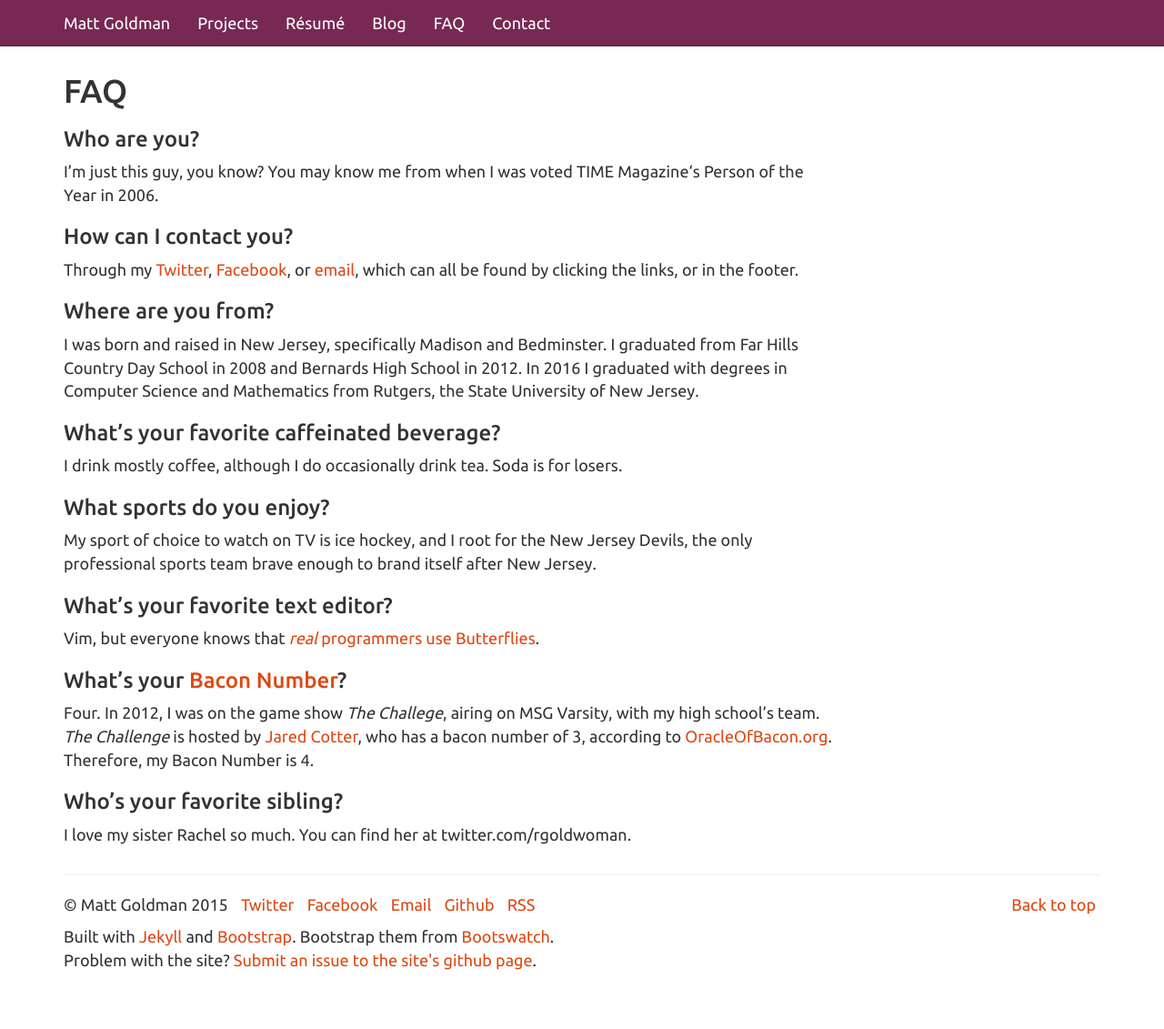
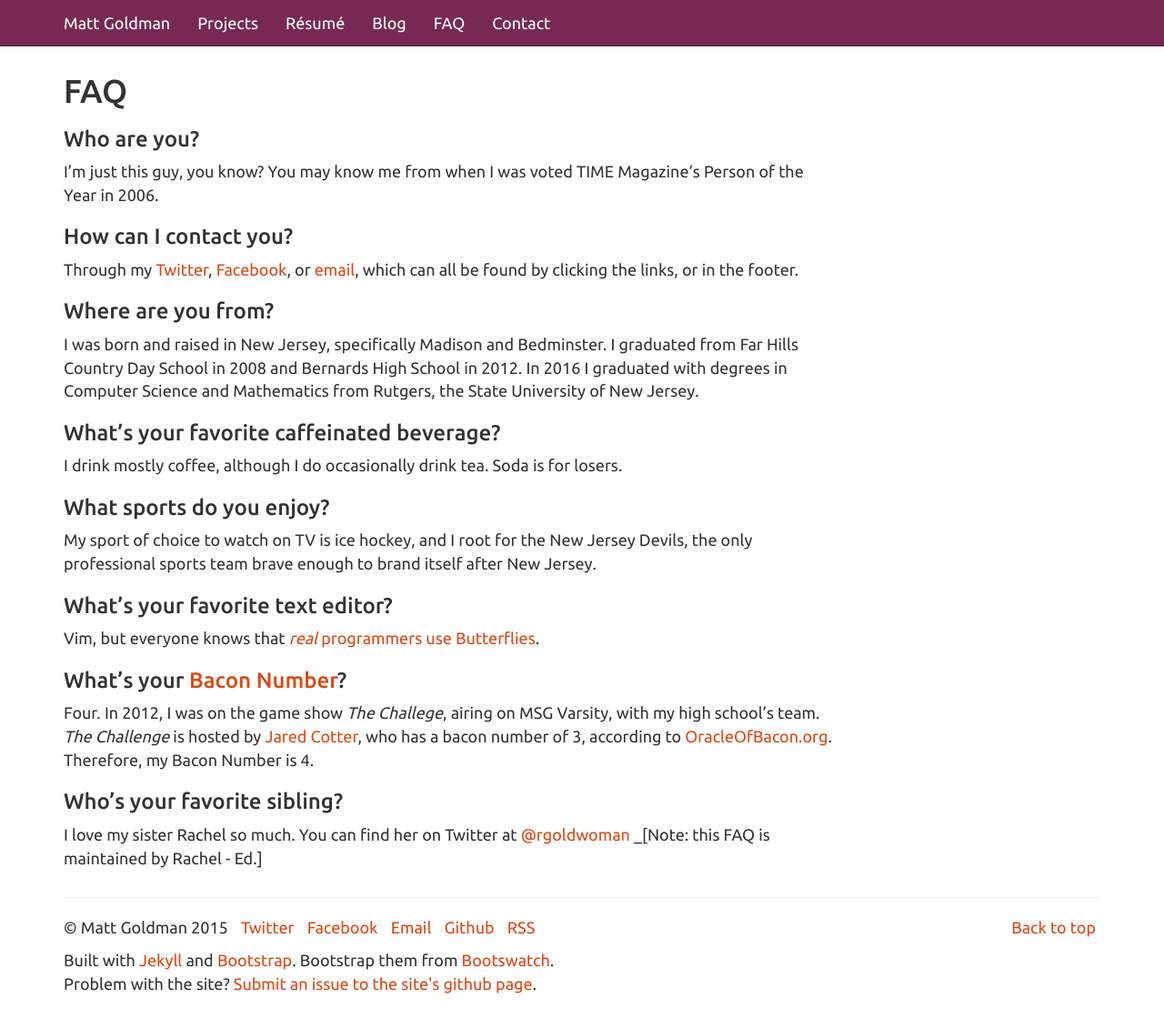
Before and after one commit to robotmlg/mattgoldman.us, a Jekyll site: the page built from faq.md, in a window 1280 px wide and 1134 px high. Shown: the top 1131 px of the window at 91% size. Built offline with Jekyll 4.4.1, drawn with Linux system fonts in a browser that asks for light colours.

Commit message:
add ed. note

```diff
--- a/faq.md
+++ b/faq.md
@@ -28,4 +28,4 @@ Four.  In 2012, I was on the game show *The Challege*, airing on MSG Varsity, wi
 
 ### Who's your favorite sibling?
 
-I love my sister Rachel so much. You can find her at twitter.com/rgoldwoman.
+I love my sister Rachel so much. You can find her on Twitter at [@rgoldwoman](twitter.com/rgoldwoman) _[Note: this FAQ is maintained by Rachel - Ed.]
```
